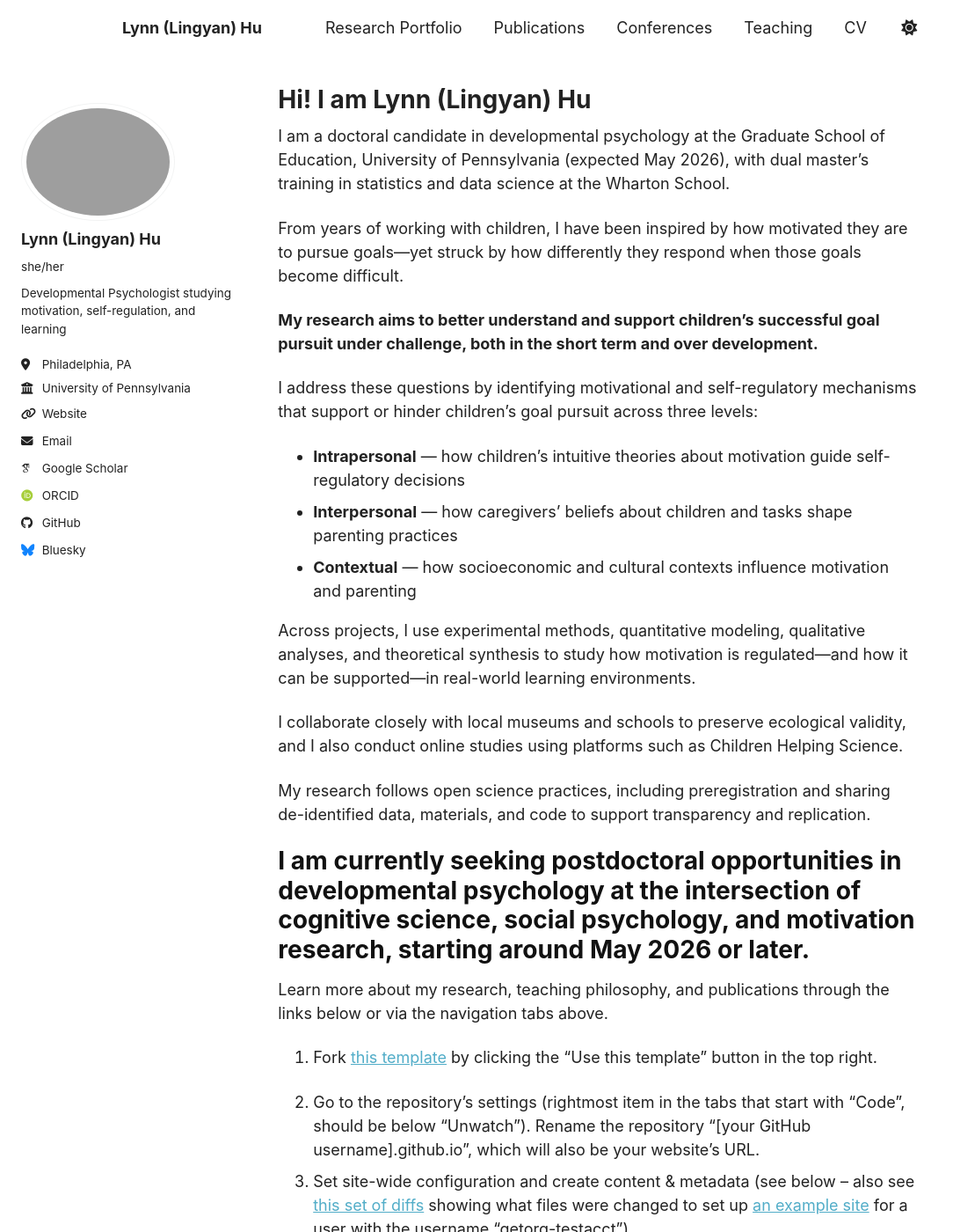
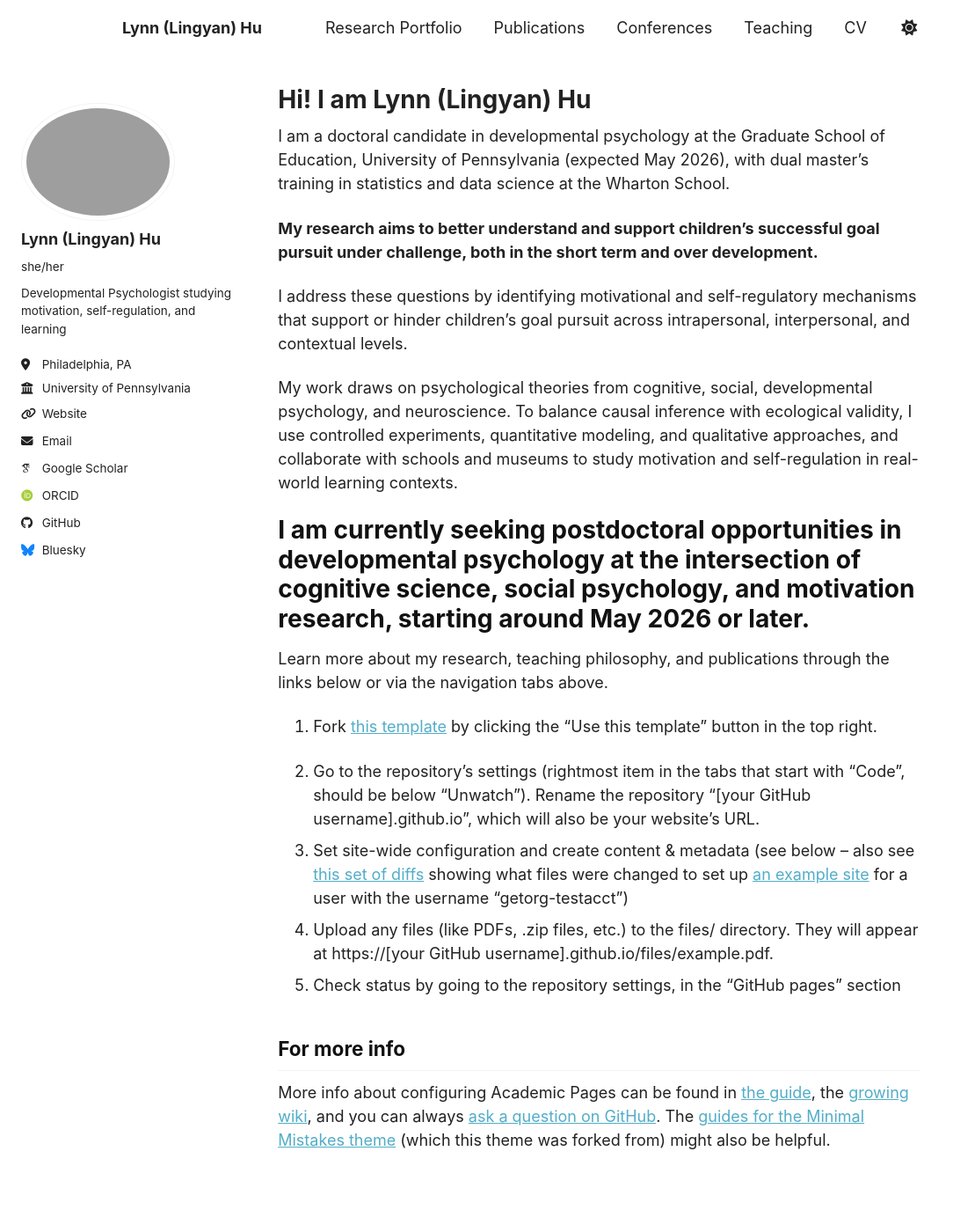
Before and after one commit to lingyh904/lingyh904.github.io, a Jekyll site: the page built from _pages/about.md, in a window 1280 px wide and 1400 px high. Shown: the whole window at 88% size, without its empty margins (0-1084 px from the left). Built offline with Jekyll 4.4.1, drawn with Linux system fonts in a browser that asks for light colours; some web fonts are replaced; a script bundle is joined from its source files by our own code; library files that are not in the unit come from our copies.

Commit message:
Update about.md

```diff
--- a/_pages/about.md
+++ b/_pages/about.md
@@ -8,22 +8,11 @@ redirect_from:
 ---
 I am a doctoral candidate in developmental psychology at the Graduate School of Education, University of Pennsylvania (expected May 2026), with dual master’s training in statistics and data science at the Wharton School.
 
-From years of working with children, I have been inspired by how motivated they are to pursue goals—yet struck by how differently they respond when those goals become difficult.
-
 <strong>My research aims to better understand and support children’s successful goal pursuit under challenge, both in the short term and over development.</strong>
 
-I address these questions by identifying motivational and self-regulatory mechanisms that support or hinder children’s goal pursuit across three levels:
-<ul>
-  <li><strong>Intrapersonal</strong> — how children’s intuitive theories about motivation guide self-regulatory decisions</li>
-  <li><strong>Interpersonal</strong> — how caregivers’ beliefs about children and tasks shape parenting practices</li>
-  <li><strong>Contextual</strong> — how socioeconomic and cultural contexts influence motivation and parenting</li>
-</ul>
+I address these questions by identifying motivational and self-regulatory mechanisms that support or hinder children’s goal pursuit across intrapersonal, interpersonal, and contextual levels.
 
-Across projects, I use experimental methods, quantitative modeling, qualitative analyses, and theoretical synthesis to study how motivation is regulated—and how it can be supported—in real-world learning environments.
-
-I collaborate closely with local museums and schools to preserve ecological validity, and I also conduct online studies using platforms such as Children Helping Science.
-
-My research follows open science practices, including preregistration and sharing de-identified data, materials, and code to support transparency and replication.
+My work draws on psychological theories from cognitive, social, developmental psychology, and neuroscience. To balance causal inference with ecological validity, I use controlled experiments, quantitative modeling, and qualitative approaches, and collaborate with schools and museums to study motivation and self-regulation in real-world learning contexts.
 
 I am currently seeking postdoctoral opportunities in developmental psychology at the intersection of cognitive science, social psychology, and motivation research, starting around May 2026 or later.
 ======
```
